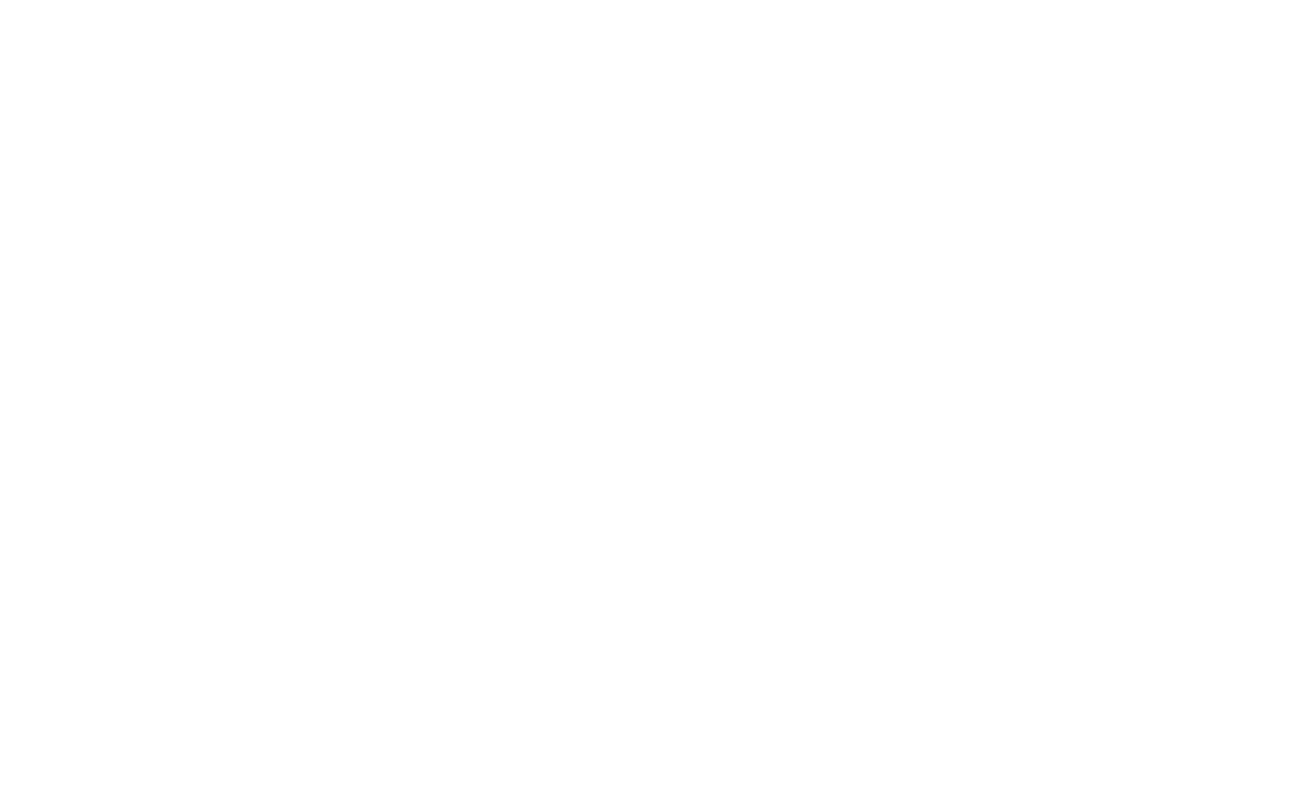
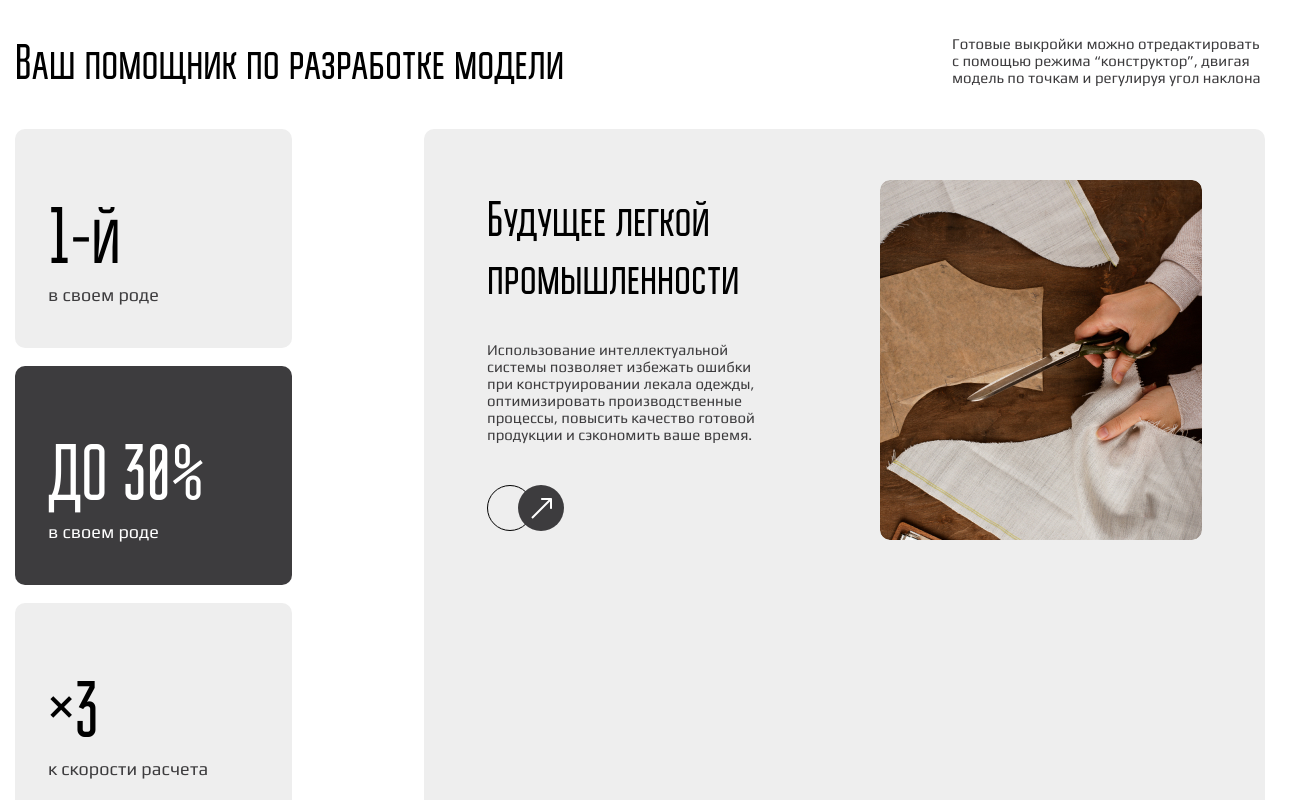
Before and after one commit to ismailow/alta, a React (Create React App) app: page / in a window 1280 px wide. Shown: the part 1280-2080 px from the top of the page, 1311 px wide, since content can reach past the window. Before the commit the page ends 1149 px from the top, so only its background shows below. Built offline with nearby package versions, Linux system fonts and the light colour scheme; the HTML template or start-up script is replaced by a standard one.

Commit message:
new block

```diff
--- a/src/App.js
+++ b/src/App.js
@@ -1,5 +1,6 @@
 import Header from './components/header';
 import Intro from './components/intro';
+import Hepler from './components/helper';
 import './App.css';
 
 function App() {
@@ -8,6 +9,7 @@
       <div className="container">
         <Header />
         <Intro />
+        <Hepler />
       </div>
     </div>
   );
--- /dev/null
+++ b/src/components/helper/helper.module.css
@@ -0,0 +1,100 @@
+.helper {
+    padding-top: 166px;
+}
+
+.titleBlock {
+    display: flex;
+    justify-content: space-between;
+    margin-bottom: 36px;
+}
+
+.title {
+    font-family: "BravoSC";
+    font-size: 50px;
+    font-weight: 400;
+}
+
+.subtitle {
+    max-width: 313px;
+    font-family: "Play";
+    font-size: 15px;
+    color: #3D3C3E;
+}
+
+.content {
+    display: flex;
+    gap: 41px;
+}
+
+.tiles {
+    display: flex;
+    max-width: 572px;
+    flex-wrap: wrap;
+    gap: 18px;
+}
+
+.tile {
+    width: 277px;
+    background-color: #EEEEEE;
+    padding: 63px 33px 43px;
+    border-radius: 10px;
+}
+
+.tileDark {
+    background-color: #3D3C3E;
+    color: #fff;
+}
+
+.tileDark .tileSubtitle {
+    color: #fff;
+}
+
+.tileTitle {
+    font-family: "BravoSC";
+    font-size: 80px;
+    font-weight: 400;
+}
+
+.tileSubtitle {
+    font-size: 18px;
+    font-family: "Play";
+    color: #3D3C3E;
+}
+
+.description {
+    background-color: #EEEEEE;
+    border-radius: 10px;
+    display: flex;
+    padding: 51px 63px 36px;
+    gap: 113px;
+    color: #3D3C3E;
+}
+
+.info {
+    width: 280px;
+}
+
+.descriptionTitle {
+    font-size: 50px;
+    font-family: "BravoSC";
+    font-weight: 400;
+    margin-top: 12px;
+    margin-bottom: 33px;
+    color: #000;
+}
+
+.text {
+    font-family: "Play";
+    font-size: 15px;
+    margin-bottom: 42px;
+    color: #3D3C3E;
+}
+
+.img {
+    border-radius: 10px;
+}
+
+.btn {
+    border: none;
+    background-color: transparent;
+}
--- /dev/null
+++ b/src/components/helper/index.jsx
@@ -0,0 +1,49 @@
+import styles from './helper.module.css';
+
+import helperImg from '../../images/helper.jpg';
+import arrowIcon from '../../icons/arrow.svg';
+
+const Hepler = () => {
+    return (
+        <div className={styles.helper}>
+            <div className={styles.titleBlock}>
+                <h2 className={styles.title}>Ваш помощник по разработке модели</h2>
+                <p className={styles.subtitle}>Готовые выкройки можно отредактировать с помощью режима “конструктор”, двигая модель по точкам и регулируя угол наклона</p>
+            </div>
+            <div className={styles.content}>
+                <div className={styles.tiles}>
+                    <div className={styles.tile}>
+                        <h3 className={styles.tileTitle}>1-й</h3>
+                        <p className={styles.tileSubtitle}>в своем роде </p>
+                    </div>
+                    <div className={`${styles.tile} ${styles.tileDark}`}>
+                        <h3 className={styles.tileTitle}>ДО 30%</h3>
+                        <p className={styles.tileSubtitle}>в своем роде </p>
+                    </div>
+                    <div className={styles.tile}>
+                        <h3 className={styles.tileTitle}>×3</h3>
+                        <p className={styles.tileSubtitle}>к скорости расчета</p>
+                    </div>
+                    <div className={styles.tile}>
+                        <h3 className={styles.tileTitle}>В 100+</h3>
+                        <p className={styles.tileSubtitle}>проще, чем руками</p>
+                    </div>
+                </div>
+                <div className={styles.description}>
+                    <div className={styles.info}>
+                        <h2 className={styles.descriptionTitle}>Будущее легкой промышленности</h2>
+                        <p className={styles.text}>Использование интеллектуальной системы позволяет избежать ошибки  при конструировании лекала одежды, оптимизировать производственные процессы, повысить качество готовой продукции и сэкономить ваше время.</p>
+                        <button className={styles.btn}>
+                            <img src={arrowIcon} />
+                        </button>
+                    </div>
+                    <div className={styles.imageBlock}>
+                        <img className={styles.img} src={helperImg} alt='helper'/>
+                    </div>
+                </div>
+            </div>
+        </div>
+    )
+}
+
+export default Hepler;
--- a/src/components/intro/index.jsx
+++ b/src/components/intro/index.jsx
@@ -32,7 +32,7 @@
                     </div>
                 </div>
                 <div className={styles.img}>
-                    <img src={introBG} />
+                    <img src={introBG} alt="image" />
                 </div>
             </div>
         </div>
--- a/src/components/intro/intro.module.css
+++ b/src/components/intro/intro.module.css
@@ -70,6 +70,11 @@
     padding: 13px 0;
 }
 
+.img img {
+    width: 100%;
+    height: 100%;
+}
+
 .btns {
     display: flex;
     gap: 44px;
```
Also changed, not shown: src/icons/arrow.svg (added), src/images/helper.jpg (added).
